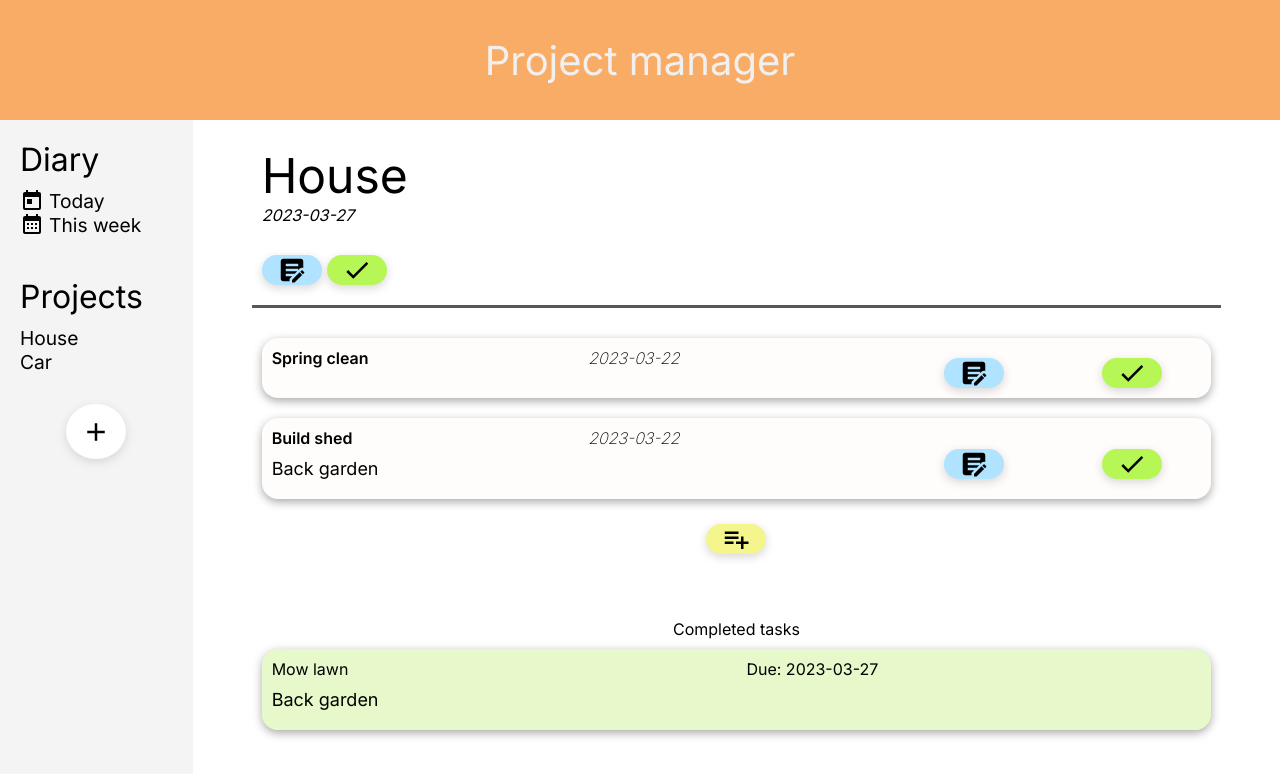
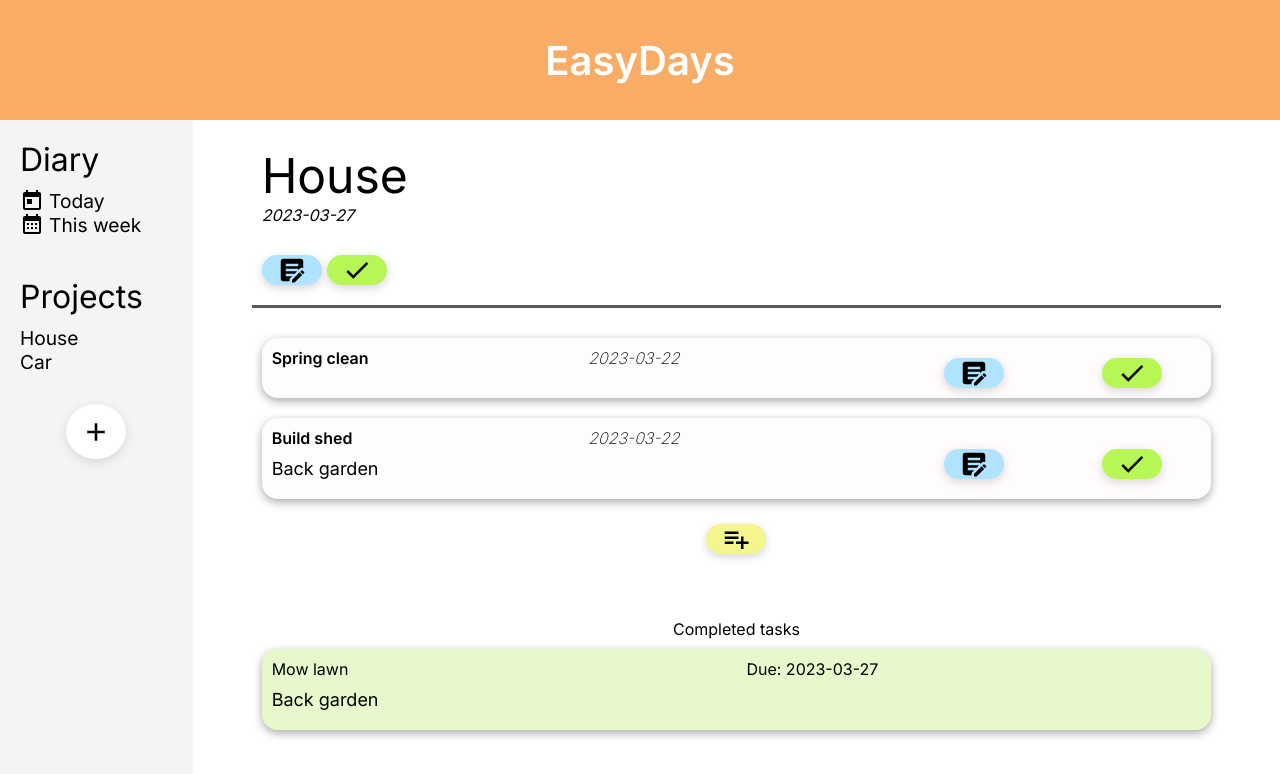
Before and after one commit to aaronjr/todolist, a website built with webpack: page dist/index.html in a window 1280 px wide. Built offline with nearby package versions, Linux system fonts and the light colour scheme.

Commit message:
change name of site

```diff
--- a/src/layout.js
+++ b/src/layout.js
@@ -19,7 +19,7 @@ export function layout() {
   // add title to page
   document
     .querySelector(".nav")
-    .append(createEle("h1", "title", "Project manager"));
+    .append(createEle("h1", "title", "EasyDays"));
 
   // hamburger menu
   document.querySelector(".nav").append(createEle("div", "menu", ""));
--- a/src/styles.css
+++ b/src/styles.css
@@ -55,7 +55,8 @@ body{
     align-self: center;
     justify-self: center;
     font-size: 2.5rem;
-    color: rgb(241, 240, 240);
+    color: white;
+    font-weight: 600;
 }
 
 /* sidebar */
```
Also changed, not shown: dist/bundle.js.
